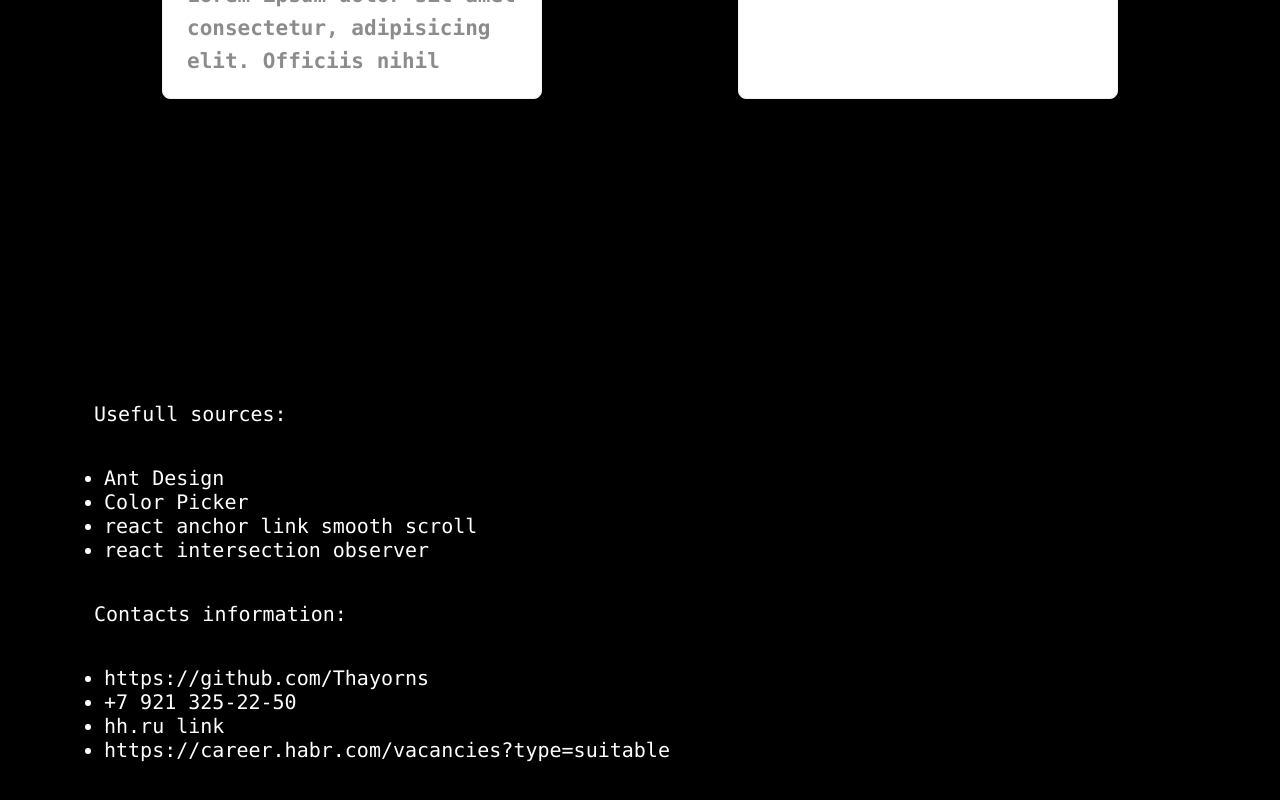
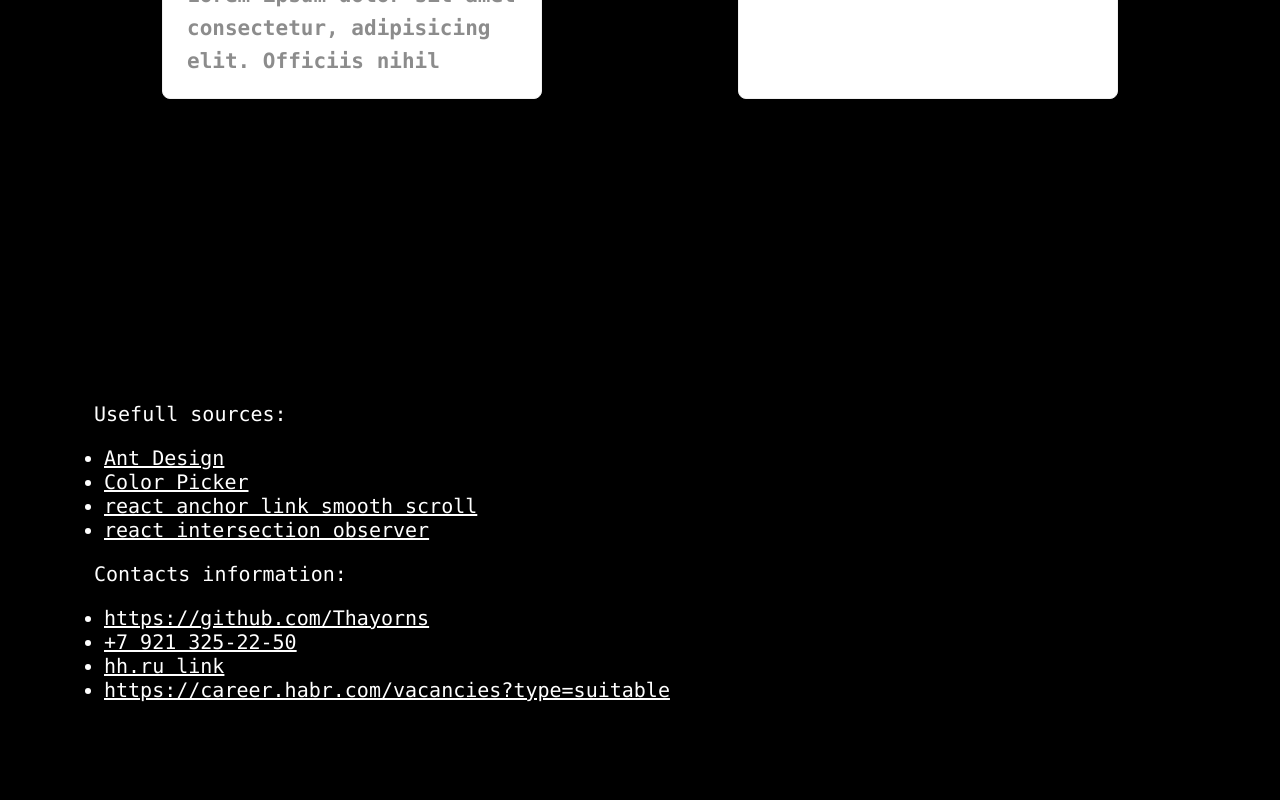
Before and after one commit to Thayorns/Portfolio, a React (Create React App) app in the folder my-app/: page / in a window 1280 px wide. Shown: the part 4718-5518 px from the top of the page. Built offline with nearby package versions, Linux system fonts and the light colour scheme.

Commit message:
footer ul fixes

```diff
--- a/my-app/src/components/footer/footer.css
+++ b/my-app/src/components/footer/footer.css
@@ -8,7 +8,7 @@
     font-size: 20px;
     text-align: left;
 }
-.footer-section ul{
-    display: inline-block;
-    width: fit-content;
+.footer-section ul li {
+    word-wrap: break-word;
+    padding-right: 15px;
 }
--- a/my-app/src/components/footer/footer.js
+++ b/my-app/src/components/footer/footer.js
@@ -1,4 +1,6 @@
 import { useInView  } from 'react-intersection-observer'
+
+
 import './footer.css'
 
 const Footer = () => {
@@ -11,17 +13,17 @@ const Footer = () => {
         <section className='footer-section' id='contacts'>
             <p ref={footerParagrathTagRef} className={footerParagrathTagInView ? 'slide-in' : ''}>Usefull sources:</p>
             <ul ref={ulTagRef} className={ulTagInView ? 'slide-in' : ''} >
-               <li>Ant Design</li>
-               <li>Color Picker</li>
-               <li>react anchor link smooth scroll</li>
-               <li>react intersection observer</li>
+               <li><a href='a'>Ant Design</a></li>
+               <li><a href='a'>Color Picker</a></li>
+               <li><a href='a'>react anchor link smooth scroll</a></li>
+               <li><a href='a'>react intersection observer</a></li>
             </ul>
             <p ref={footerContactParagrathTagRef} className={footerContactParagrathTagInView ? 'slide-in' : ''}>Contacts information:</p>
             <ul ref={ulTagRef} className={ulTagInView ? 'slide-in' : ''} >
-               <li>https://github.com/Thayorns</li>
-               <li>+7 921 325-22-50</li>
-               <li>hh.ru link</li>
-               <li>https://career.habr.com/vacancies?type=suitable </li>
+               <li><a href='a'>https://github.com/Thayorns</a></li>
+               <li><a href='a'>+7 921 325-22-50</a></li>
+               <li><a href='a'>hh.ru link</a></li>
+               <li><a href='a'>https://career.habr.com/vacancies?type=suitable</a></li>
             </ul>
         </section>
     )
```
